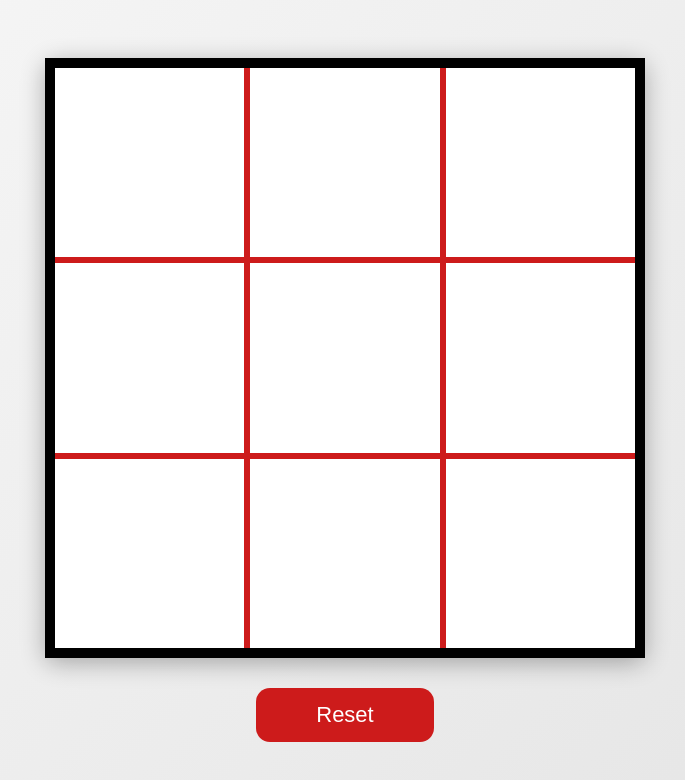
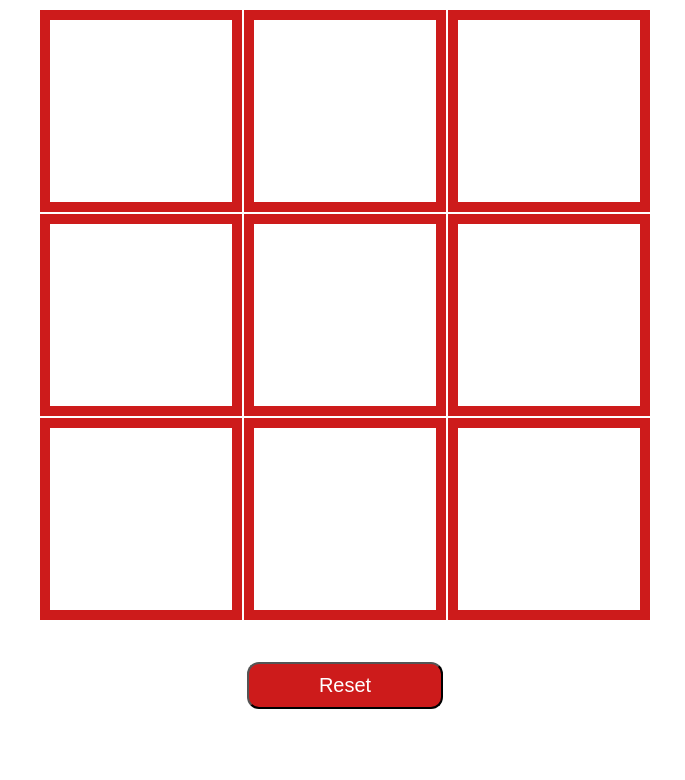
Before and after one commit to piyushchauha/tictac, a plain HTML site: page index.html in a window 1280 px wide. Shown: the whole page, without its empty margins (295-980 px from the left). Drawn offline with Linux system fonts and the light colour scheme.

Commit message:
css changes made

```diff
--- a/index.html
+++ b/index.html
@@ -10,7 +10,7 @@
   <body>
     <div class="maincontainer">
       <div id="submaincontainer"></div>
-
+      <div id="subcontainer">
         <div class="resetbutton">
           <input
             type="button"
@@ -20,6 +20,8 @@
           />
         </div>
       </div>
+    </div>
+
     <script src="./script.js"></script>
     <script>
       createTable();
--- a/style.css
+++ b/style.css
@@ -1,108 +1,67 @@
-* {
-        box-sizing: border-box;
-        margin: 0;
-        padding: 0;
+#submaincontainer {
+  display: flex;
+  justify-content: center;
 }
 
-      body {
-        font-family: Arial, sans-serif;
-        background: linear-gradient(135deg, #f7f7f7, #e4e4e4);
-        display: flex;
-        flex-direction: column;
-        align-items: center;
-        justify-content: center;
-        min-height: 100vh;
+.tableclass {
+  height: 580px;
+  width: 600px;
+  border: 4px solid black;
 }
-
-      .maincontainer {
-        display: flex;
-        justify-content: center;
-        align-items: center;
-        flex-direction: column;
-        gap: 20px;
-        width: 100%;
+.tdclass {
+  border: 10px solid rgb(205, 27, 27);
+  height: 180px;
+  width: 180px;
+  cursor: pointer;
 }
-
-      table {
-        border-collapse: collapse;
-        width: 90vw; /* Responsive width (90% of viewport width) */
-        height: 90vw; /* Keep square shape */
-        max-width: 600px;
-        max-height: 600px;
-        background-color: white;
-        border: 10px solid black;
-        border-radius: 10px;
-        box-shadow: 0 5px 25px rgba(0, 0, 0, 0.3);
-      }
-
-      .tdclass {
-        border: 6px solid rgb(205, 27, 27);
-        cursor: pointer;
-        text-align: center;
-        vertical-align: middle;
-        width: 33.33%;
-        height: 33.33%;
-        transition: background 0.2s ease-in-out;
-      }
-
-      .tdclass:hover {
-        background: rgba(205, 27, 27, 0.1);
+.trclass {
+  border: 10px solid rgb(205, 27, 27);
 }
 
 .player1 {
   color: blue;
 }
-
 .player2 {
   color: red;
 }
 
 .common {
-        font-size: 10vw; /* responsive font size based on screen width */
+  font-size: 140px;
   text-align: center;
-        font-weight: bold;
 }
 
+.resetbtn {
+  padding: 10px 70px 10px 70px;
+  font-size: 20px;
+  color: white;
+  background-color: rgb(205, 27, 27);
+  border-radius: 12px;
+  margin-top: 40px;
+}
 .resetbutton {
   display: flex;
   justify-content: center;
-        margin-top: 10px;
 }
 
-      .resetbtn {
-        padding: 14px 60px;
-        font-size: 22px;
-        color: white;
-        background-color: rgb(205, 27, 27);
-        border: none;
-        border-radius: 14px;
-        cursor: pointer;
-        transition: all 0.3s ease;
-      }
-
-      .resetbtn:hover {
-        background-color: rgb(150, 20, 20);
-        transform: scale(1.05);
-      }
-
-      /* ✅ Responsive for small mobile screens */
 @media (max-width: 480px) {
   table {
-          width: 95vw;
-          height: 95vw;
+    width: 320px;
+    /* height: 100px; */
     border-width: 6px;
   }
 
   .tdclass {
     border-width: 4px;
+    height: 144px;
+    width: 48px;
   }
 
   .common {
-          font-size: 18vw; /* larger font for smaller screens */
+    font-size: 60px;
   }
 
-        .resetbtn {
+  /* .resetbtn {
     padding: 10px 40px;
     font-size: 18px;
+  } */
 }
-      }
```
Lines whose indentation alone changed are shown as unchanged.
